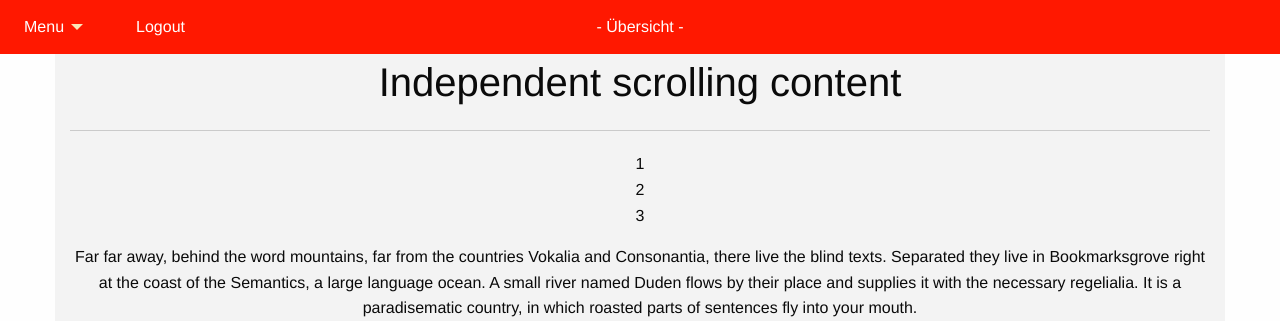
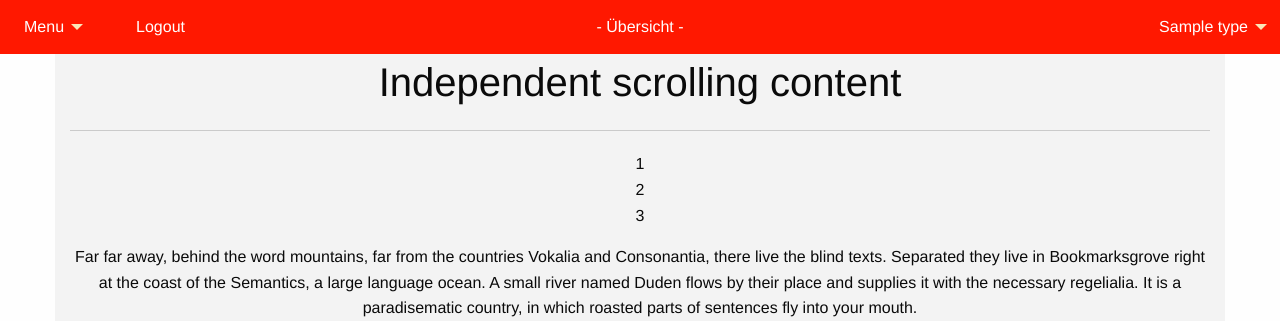
Before and after one commit to rwa-django/kosten, a Django app: page /vehicles/ in a window 1280 px wide. Shown: the top 321 px of the page. Run offline with Django 3.2, Linux system fonts and the light colour scheme; a user stored in the database is signed in; tables that the repository leaves empty hold one stand-in row (values such as "Sample post"); some libraries are stand-ins or nearby versions.

Commit message:
Add Type Navi

```diff
--- a/__shared__/css/app.css
+++ b/__shared__/css/app.css
@@ -5,7 +5,7 @@ body {
 
 /* DEBUG */
 div {
-  _border: 1px dotted red;
+  _border: 1px dotted yellow;
 }
 
 .header {
@@ -54,6 +54,9 @@ footer {
   .top-bar ul {
     background-color: #9c0a00 !important;
   }
+    .dropdown.menu .is-active a {
+      color: #fbe6b8;
+    }
 
 }
 
@@ -73,6 +76,11 @@ footer {
   color: #fff;
 }
 
+.menu .active > a {
+  background: #ff5b0c;
+  color: #9c0a00;
+}
+
 .dropdown.menu .is-active a {
   color: #fbe6b8;
 }
@@ -80,3 +88,10 @@ footer {
 .dropdown.menu > li.is-dropdown-submenu-parent > a::after {
   border-color: #fbe6b8 transparent transparent;
 }
+
+.v-type__CAR {
+    background-color: #ff1800;
+}
+.v-type__MOTO {
+    background-color: #ff1800;
+}
--- a/templates/registration/login.html
+++ b/templates/registration/login.html
@@ -1,6 +1,6 @@
 {% extends 'base.html' %}
 
-{% block APPTITLE %}My Fuel{% endblock %}
+{% block APPTITLE %}Meine Kosten{% endblock %}
 
 {% block content %}
     <section>
--- a/vehicles/templates/vehicles/base.html
+++ b/vehicles/templates/vehicles/base.html
@@ -18,14 +18,15 @@
             <div class="">
                 <button class="menu-icon" type="button" data-toggle></button>
             </div>
-            <div class="cell">
+            <div class="cell auto">
                 <div class="grid-x">
-                    <div class="cell small-10 text-center">
+                    <div class="cell auto text-right">
                         {% block APPTITLE-MOB %}{% endblock %}
                     </div>
                     <div class="cell small-2"></div>
                 </div>
             </div>
+            <div class="">{% block NAV-TYPE-MOB %}{% endblock %}</div>
         </div>
         <!-- /mobile nav bar -->
         <div class="top-bar grid-x" id="example-animated-menu" data-animate="hinge-in-from-top spin-out">
@@ -35,7 +36,9 @@
                         <ul class="menu vertical">
                             <li><a href="#">Einstellungen</a></li>
                             <li><a href="#">Statistiken</a></li>
-                            <li><a href="#">Admin</a></li>
+                            {% if user.is_staff %}
+                                <li><a href="/admin/" target="_blank">Admin</a></li>
+                            {% endif %}
                         </ul>
                     </li>
                     <li><a href="#"></a></li>
@@ -43,7 +46,7 @@
                 </ul>
             </div>
             <div class="cell small-4 text-center hide-for-small-only">{% block APPTITLE %}{% endblock %}</div>
-            <div class="cell small-4 hide-for-small-only"></div>
+            <div class="cell small-4 hide-for-small-only">{% block NAV-TYPE %}{% endblock %}</div>
         </div>
     </header>
     <article class="grid-container main">
--- a/vehicles/templates/vehicles/index.html
+++ b/vehicles/templates/vehicles/index.html
@@ -6,6 +6,33 @@
 {% block APPTITLE %}
     - Übersicht -
 {% endblock %}
+
+{% block NAV-TYPE-MOB %}
+    {% block NAV-TYPE %}
+        <form action="" method="post">{% csrf_token %}
+            <div class="grid-x grid-margin-x">
+                <div class="cell auto"></div>
+                <div class="cell shrink">
+                    <ul class="dropdown menu" data-dropdown-menu>
+                        <li>
+                            <a href="#" class="{% if bt_type == 'A' %}konto-type--col{% endif %}">{{ vt_label }}</a>
+                            {% if vt_list %}
+                                <ul class="menu">
+                                    {% for vt in vt_list %}
+                                        <li class="dropdowns {% if vt.aktiv %}active{% endif %} v-type__{{ vt.type }}">
+                                            <a class="dropdown-sel" href="{% url 'vehicles:settype' vt.id %}" data-set-budget-typ="{{ vt.id }}">{{ vt.label }}</a>
+                                        </li>
+                                    {% endfor %}
+                                </ul>
+                            {% endif %}
+                        </li>
+                    </ul>
+                </div>
+            </div>
+        </form>
+    {% endblock %}
+{% endblock %}
+
 
 {% block content %}
 
--- a/vehicles/urls.py
+++ b/vehicles/urls.py
@@ -2,6 +2,9 @@ from django.urls import path
 
 from . import views
 
+app_name = 'vehicles'
 urlpatterns = [
     path('', views.index, name='index'),
+    path('<int:type_id>/', views.set_vehicle_type, name='settype'),
+
 ]
--- a/vehicles/views.py
+++ b/vehicles/views.py
@@ -1,13 +1,90 @@
-from django.http import HttpResponse
+from django.http import HttpResponse, HttpResponseRedirect
 from django.template import loader
+from .models import Vehicle_Type
 
 from django.contrib.auth.decorators import login_required
+
+
+def _creatAccountType(login, name, type):
+
+    last = Vehicle_Type.objects.all().filter(login=login).last()
+    if last:
+        aktiv = False
+        pos = last.pos + 1
+    else:
+        aktiv = True
+        pos = 1
+    Q = Vehicle_Type.objects.filter(login=login, label=name)
+
+    status = ''
+    if Q:
+        status = 'Error:bereits vorhanden'
+    elif len(name) < 2:
+        status = 'Error:Name zu kurz'
+    else:
+        AT = Vehicle_Type(login=login,label=name,type=type,pos=pos,aktiv=aktiv)
+        AT.save()
+
+    return status
+
+
+def _initAccountType(login):
+
+    global MSG
+    budgetName = 'Mein Auto'
+
+    Q_Type = Vehicle_Type.objects.filter(login=login)
+    if Q_Type:
+        Vehicle_Type.objects.filter(login=login).update(aktiv=True)
+    else:
+        MSG = _creatAccountType(login, budgetName, 'CAR')
+        Q_Type = Vehicle_Type.objects.filter(login=login)
+
+    return Q_Type
+
+
+def _getVehicleTypes(login):
+
+    Q_Type = Vehicle_Type.objects.filter(login=login,
+                                         aktiv=True)
+    if not Q_Type:
+        Q_Type = _initAccountType(login=login)
+
+    label = Q_Type[0].label
+    type =  Q_Type[0].type
+    vt_list = Vehicle_Type.objects.values_list('id', 'label', 'aktiv', 'type', named=True).filter(login=login)
+
+    return {
+        'vt_list': vt_list,
+        'vt_label': label,
+        'vt_type': type,
+    }
+
+
+def set_vehicle_type(request, type_id):
+
+    q = Vehicle_Type.objects.filter(login=request.user).update(aktiv=False)
+    q = Vehicle_Type.objects.filter(login=request.user, id=type_id).update(aktiv=True)
+
+    return HttpResponseRedirect(request.META.get('HTTP_REFERER'))
+
 
 @login_required(login_url='/vehicles/login/')
 def index(request):
 
+
+    data = _getVehicleTypes(request.user)
+
+    print('user:', request.user)
+
+    print('list:', data['vt_list'], data['vt_label'])
+
     template = loader.get_template('vehicles/index.html')
-    context = {}
+    context = {
+        'vt_list': data['vt_list'],
+        'vt_type': data['vt_type'],
+        'vt_label': data['vt_label'],
+    }
     return HttpResponse(template.render(context, request))
 
     # return HttpResponse("Hello, world. You're at the CARS index.")
```
